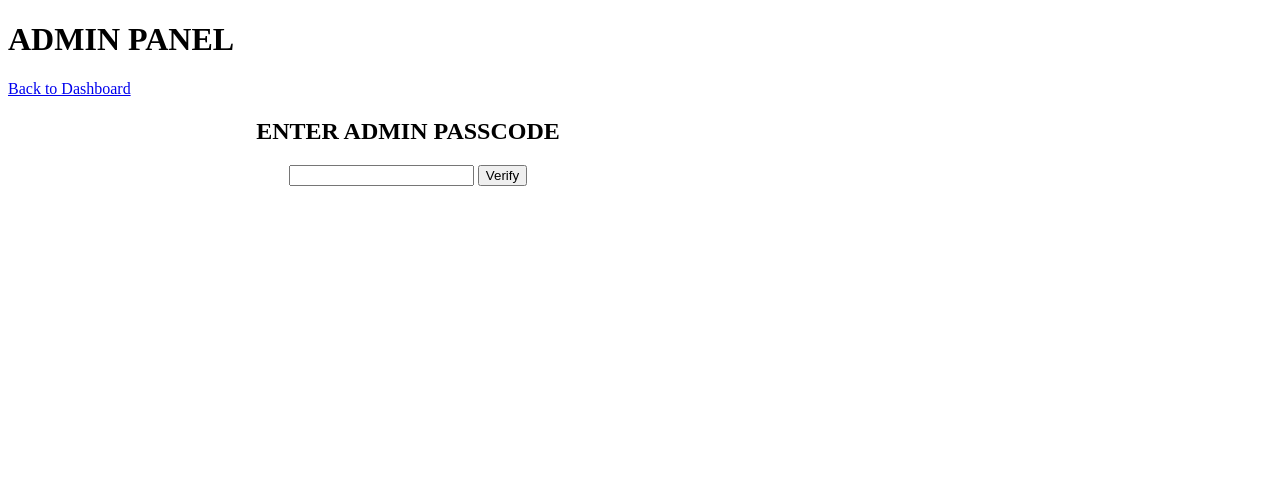
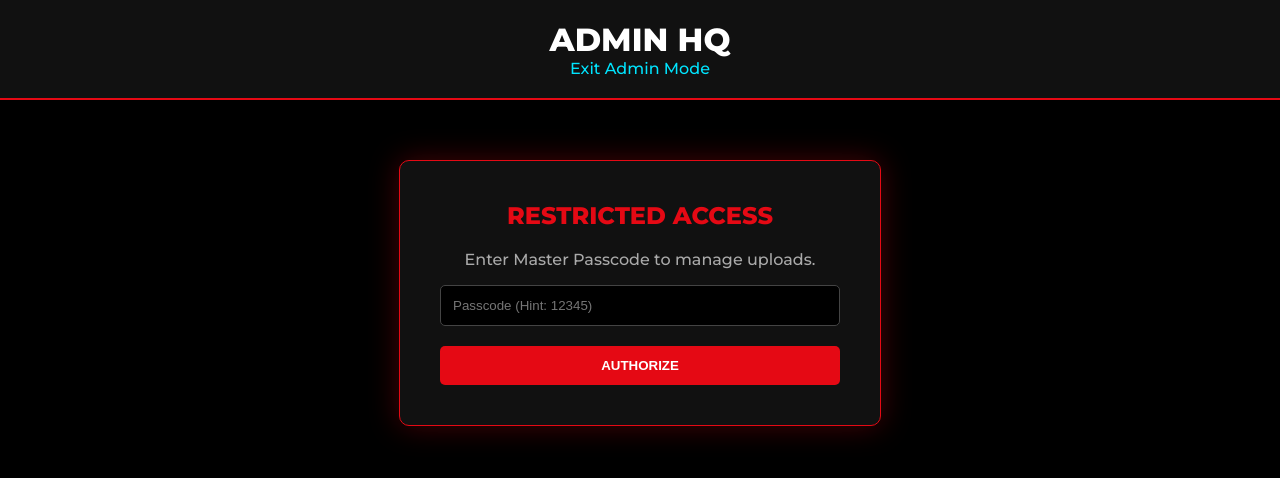
Before and after one commit to aakashofficial4551-alt/Apna-Gallery, a Flask app: page /admin in a window 1280 px wide. Shown: the top 478 px of the page. Run offline with Flask 3, Linux system fonts and the light colour scheme.

Commit message:
Revamp admin panel layout and styles
Updated the admin panel layout and styles for better user experience. Enhanced the appearance of pending uploads section and modified header elements.

```diff
--- a/Public_Gallery/templates/admin.html
+++ b/Public_Gallery/templates/admin.html
@@ -1,40 +1,59 @@
 <!DOCTYPE html>
 <html lang="en">
 <head>
-    <title>Admin Panel</title>
-    <link rel="stylesheet" href="{{ url_for('static', filename='css/style.css') }}">
+    <title>Admin HQ | SOCHO KYA HOGA</title>
+    <link href="https://fonts.googleapis.com/css2?family=Montserrat:wght@300;500;800&display=swap" rel="stylesheet">
+    <style>
+        body { font-family: 'Montserrat', sans-serif; background: #000; color: #fff; margin: 0; }
+        header { padding: 20px; background: #111; text-align: center; border-bottom: 2px solid #e50914;}
+        .container { max-width: 900px; margin: 40px auto; padding: 20px; }
+
+        .auth-box { background: #111; padding: 40px; border-radius: 10px; border: 1px solid #e50914; text-align: center; max-width: 400px; margin: 0 auto; box-shadow: 0 0 30px rgba(229,9,20,0.3);}
+        input { width: 100%; padding: 12px; background: #000; color: #fff; border: 1px solid #444; border-radius: 5px; margin-bottom: 20px; box-sizing: border-box;}
+        .btn { background: #e50914; color: white; border: none; padding: 12px 20px; width: 100%; font-weight: bold; cursor: pointer; border-radius: 5px; text-transform: uppercase;}
+
+        .pending-card { background: #111; padding: 20px; border: 1px solid #333; margin-bottom: 20px; border-radius: 10px; display: flex; justify-content: space-between; align-items: center; transition: 0.3s;}
+        .pending-card:hover { border-color: #00e5ff; box-shadow: 0 0 15px rgba(0,229,255,0.2);}
+        .approve-btn { background: #00cc44; color: white; padding: 10px 15px; border-radius: 5px; text-decoration: none; font-weight: bold; margin-right: 10px;}
+        .reject-btn { background: #e50914; color: white; padding: 10px 15px; border-radius: 5px; text-decoration: none; font-weight: bold;}
+    </style>
 </head>
 <body>
-    <header><h1>ADMIN <span>PANEL</span></h1><div class="nav-links"><a href="/dashboard">Back to Dashboard</a></div></header>
+    <header>
+        <h1 style="margin:0;">ADMIN <span>HQ</span></h1>
+        <a href="/dashboard" style="color:#00e5ff; text-decoration:none;">Exit Admin Mode</a>
+    </header>
 
-    <div class="container" style="max-width: 800px;">
-        {% with messages = get_flashed_messages(with_categories=true) %}
-          {% if messages %}{% for category, message in messages %}<div style="color: green; text-align:center; margin-bottom:15px;">{{ message }}</div>{% endfor %}{% endif %}
-        {% endwith %}
-
+    <div class="container">
         {% if auth_required %}
-            <div class="upload-box" style="text-align: center;">
-                <h2>ENTER ADMIN PASSCODE</h2>
-                <form action="/admin" method="POST">
-                    <input type="password" name="passcode" required>
-                    <button type="submit" class="btn">Verify</button>
+            <div class="auth-box">
+                <h2 style="color:#e50914; margin-top:0;">RESTRICTED ACCESS</h2>
+                <p style="color:#aaa;">Enter Master Passcode to manage uploads.</p>
+                <form method="POST">
+                    <input type="password" name="passcode" placeholder="Passcode (Hint: 12345)" required>
+                    <button type="submit" class="btn">AUTHORIZE</button>
                 </form>
             </div>
         {% else %}
-            <h2 style="color: var(--accent-color); border-bottom: 1px solid #333; padding-bottom: 10px;">PENDING APPROVALS</h2>
+            <h2 style="border-bottom: 1px solid #333; padding-bottom: 10px; color:#00e5ff;">PENDING USER UPLOADS</h2>
+            <p style="color:#aaa;">Approve items here so they appear in the public gallery.</p>
+
             {% for item in pending_media %}
-                <div style="background: #111; padding: 20px; border: 1px solid #333; margin-bottom: 20px; border-radius: 8px; display: flex; justify-content: space-between; align-items: center;">
+                <div class="pending-card">
                     <div>
-                        <h3 style="margin: 0 0 5px 0;">{{ item.title }} <span class="badge">{{ item.category }}</span></h3>
-                        <p style="margin: 0; color: #888; font-size: 0.9em;">By: {{ item.uploaded_by }} | File: {{ item.filename }}</p>
+                        <h3 style="margin: 0 0 5px 0; color:#fff;">{{ item.title }} <span style="background:#e50914; font-size:0.6em; padding:3px 8px; border-radius:3px; vertical-align:middle;">{{ item.category }}</span></h3>
+                        <p style="margin: 0; color: #888; font-size: 0.9em;">Agent: {{ item.uploaded_by }} | File: {{ item.filename }}</p>
+                        {% if item.prompt %}<p style="margin: 5px 0 0 0; color: #aaa; font-size: 0.85em; font-style:italic;">"{{ item.prompt }}"</p>{% endif %}
                     </div>
                     <div>
-                        <a href="/approve/{{ item.id }}" class="btn" style="background: green; padding: 8px 15px; text-decoration: none; display: inline-block;">Approve</a>
-                        <a href="/delete/{{ item.id }}" class="btn" style="padding: 8px 15px; text-decoration: none; display: inline-block;">Reject/Delete</a>
+                        <a href="/approve/{{ item.id }}" class="approve-btn">✔ Approve</a>
+                        <a href="/delete/{{ item.id }}" class="reject-btn">✖ Reject/Delete</a>
                     </div>
                 </div>
             {% else %}
-                <p style="color: #777;">No pending uploads.</p>
+                <div style="text-align:center; padding:50px; background:#111; border-radius:10px; color:#555;">
+                    <h3>All clear. No pending uploads.</h3>
+                </div>
             {% endfor %}
         {% endif %}
     </div>
```
